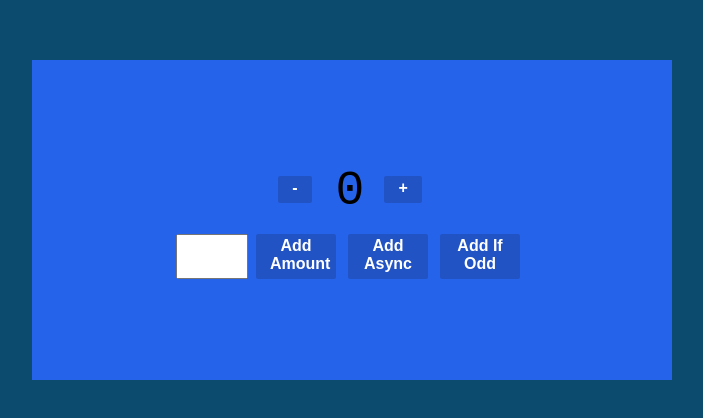
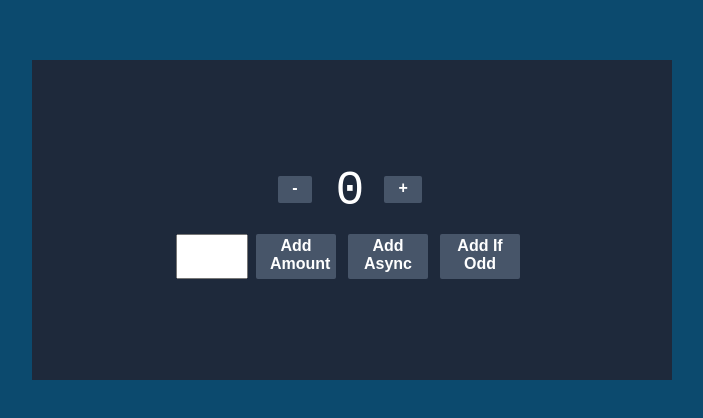
Before and after one commit to sarilusblaise/redux-counter, a React (Create React App) app: page / in a window 1280 px wide. Shown: the part 180-598 px from the top of the page, without its empty margins (288-991 px from the left). Built offline with nearby package versions, Linux system fonts and the light colour scheme.

Commit message:
new styles to conter component

```diff
--- a/src/features/counter/Counter.module.css
+++ b/src/features/counter/Counter.module.css
@@ -6,7 +6,7 @@
 
 }
 .container{
-background:#2563eb;
+background:#1e293b;
 width: 80%;
 height: 20rem;
 display: flex;
@@ -37,6 +37,7 @@ justify-content: center;
 
 .value {
   font-size: 3rem;
+  color: #fff;
   padding-left: 16px;
   padding-right: 16px;
   margin-top: 2px;
@@ -52,11 +53,11 @@ justify-content: center;
   max-width: 5rem;
   outline: none;
   border: 2px solid transparent;
-  color: white;
+  color: #fff;
   font-weight: bold;
   padding-bottom: 4px;
   cursor: pointer;
-  background-color: rgb(30, 58, 138,0.4);
+  background-color: #475569;
   border-radius: 2px;
   transition: all 0.15s;
 }
@@ -71,7 +72,7 @@ justify-content: center;
 
 .button:hover,
 .button:focus {
-  border: 2px solid rgb(30, 58, 138, 0.4);
+  border: 2px solid #334155;
 }
 
 .button:active {
@@ -85,7 +86,7 @@ justify-content: center;
 
 .asyncButton:after {
   content: '';
-  background-color: rgba(112, 76, 182, 0.15);
+  background-color: rgba(112, 76, 182, 0.5);
   display: block;
   position: absolute;
   width: 100%;
```
